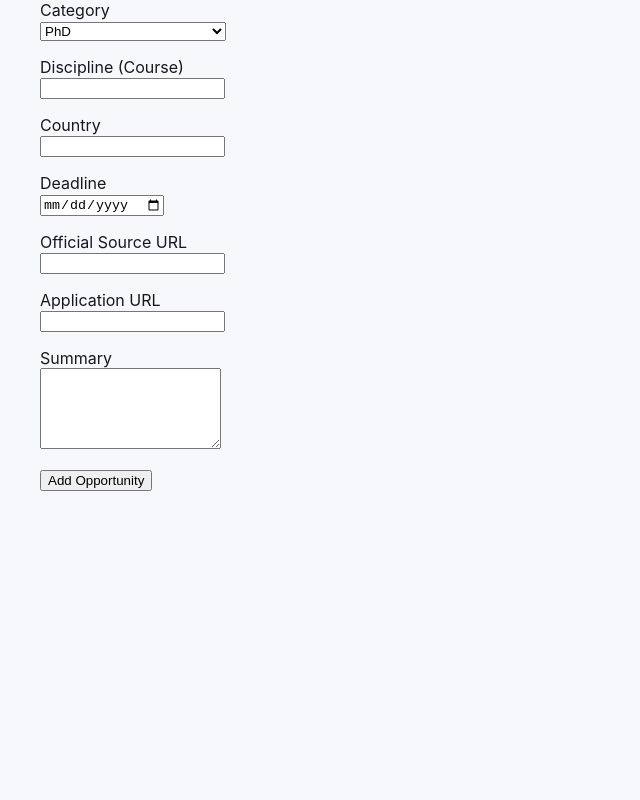
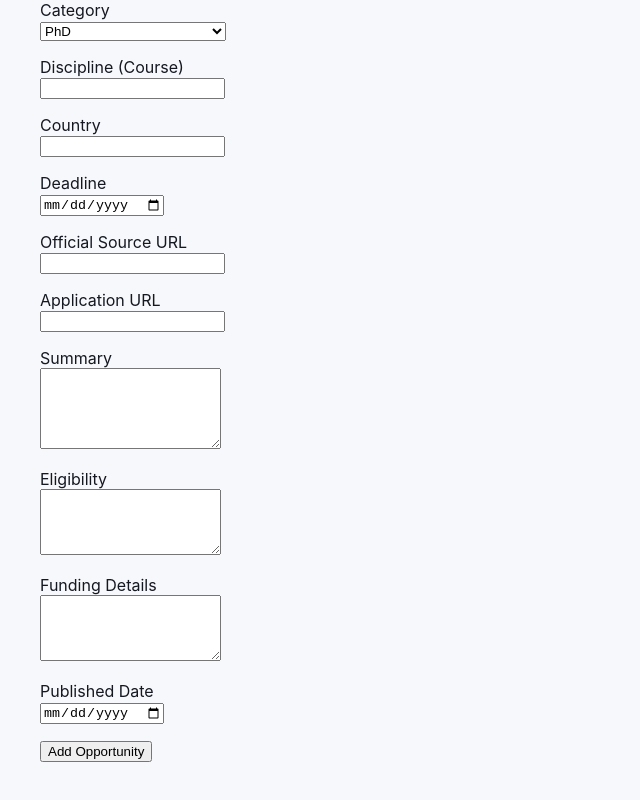
Before and after one commit to narayanrishabh6-png/studiey, a Next.js app in the folder frontend/: page /admin/new in a window 1280 px wide. Shown: the part 332-1132 px from the top of the page, without its empty margins (0-640 px from the left). Before the commit the page ends 879 px from the top, so only its background shows below. Built offline with nearby package versions, Linux system fonts and the light colour scheme.

Commit message:
Add expanded opportunity fields

```diff
--- a/frontend/app/admin/new/page.tsx
+++ b/frontend/app/admin/new/page.tsx
@@ -14,6 +14,9 @@ export default function NewOpportunityPage() {
     source_url: "",
     application_url: "",
     summary: "",
+    eligibility_text: "",
+funding_details: "",
+published_date: "",
   });
     async function handleSubmit(event: FormEvent<HTMLFormElement>) {
     event.preventDefault();
@@ -159,6 +162,38 @@ if (response.ok) {
   />
 </p>
 <p>
+  <label>Eligibility</label><br />
+  <textarea
+    value={form.eligibility_text}
+    onChange={(e) =>
+      setForm({ ...form, eligibility_text: e.target.value })
+    }
+    rows={4}
+  />
+</p>
+
+<p>
+  <label>Funding Details</label><br />
+  <textarea
+    value={form.funding_details}
+    onChange={(e) =>
+      setForm({ ...form, funding_details: e.target.value })
+    }
+    rows={4}
+  />
+</p>
+
+<p>
+  <label>Published Date</label><br />
+  <input
+    type="date"
+    value={form.published_date}
+    onChange={(e) =>
+      setForm({ ...form, published_date: e.target.value })
+    }
+  />
+</p>
+<p>
   <button type="submit">
     Add Opportunity
   </button>
```
Also changed, not shown: 1 other file (tests, documents, lock files or other folders).
